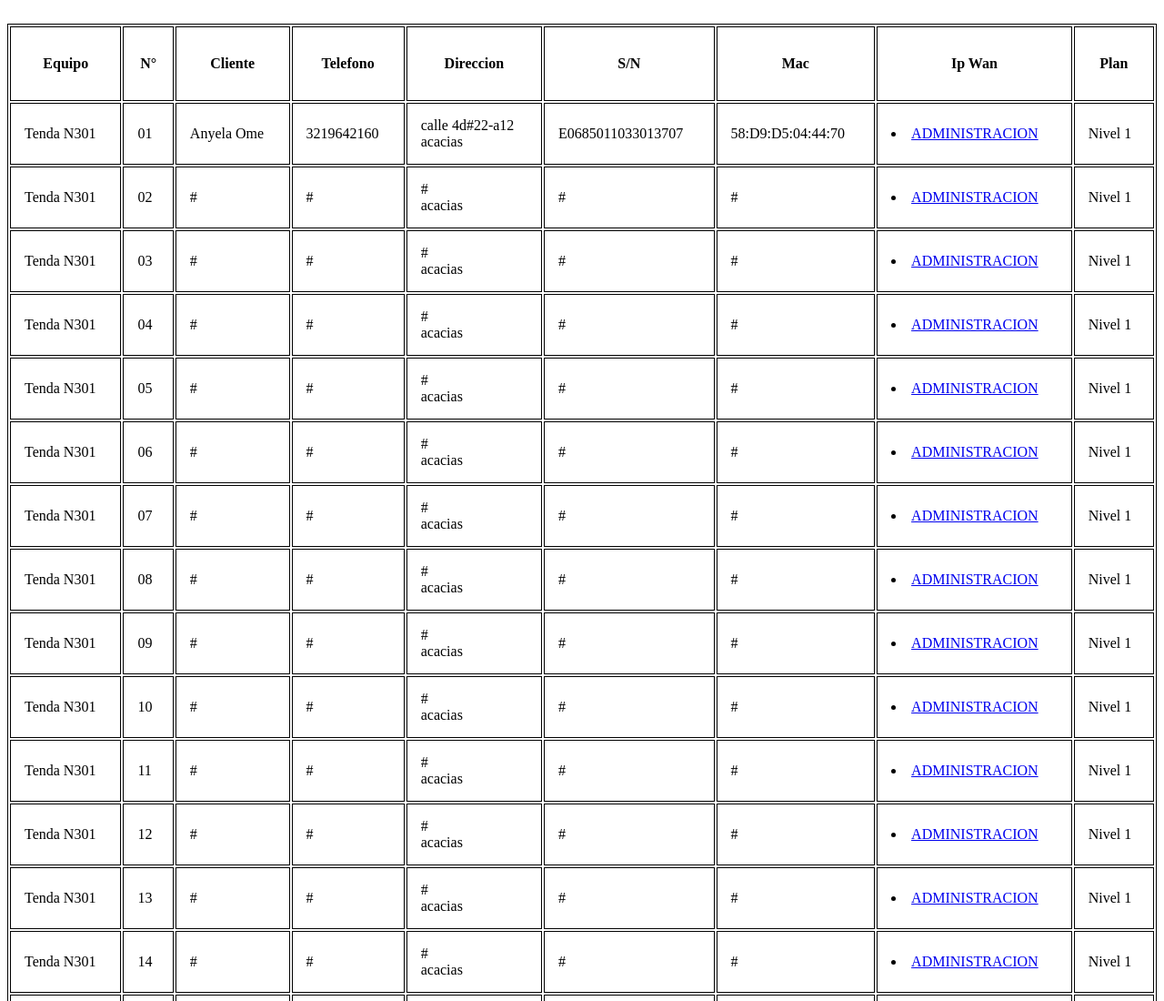
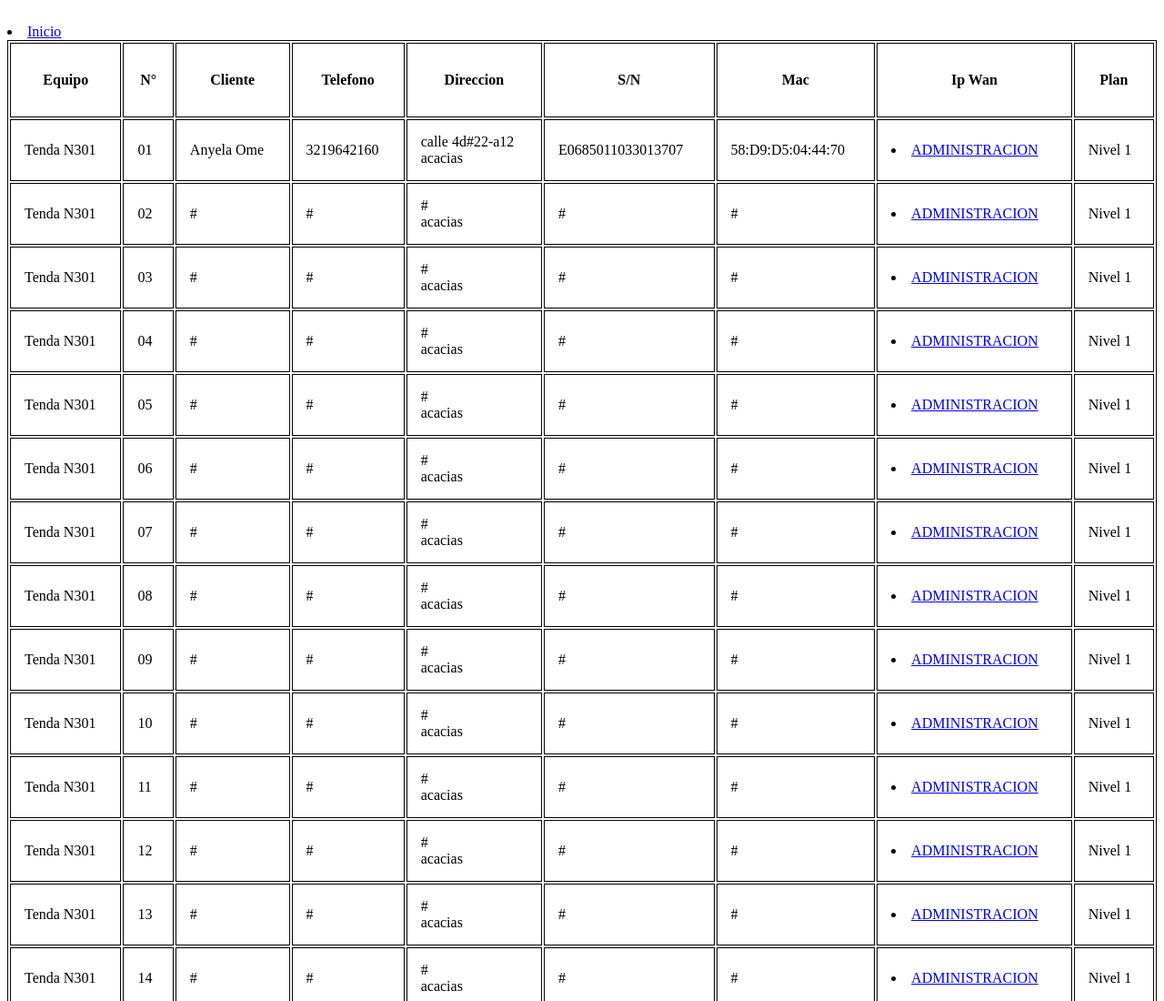
Before and after one commit to RicardoGonza1/star, a plain HTML site: page Server_comunicatios.html in a window 1280 px wide. Shown: the top 1100 px of the page at 91% size. Drawn offline with Linux system fonts and the light colour scheme.

Commit message:
Add files via upload

```diff
--- a/Server_comunicatios.html
+++ b/Server_comunicatios.html
@@ -26,6 +26,10 @@ th, td{
 
 
 		</div>
+		<li>	<a href="index.html" class="current">
+							Inicio
+						</a>
+					</li>
 	</header>
 <body>
 	<table style="width: 100%">
```
Also changed, not shown: factura.html (+4 -0 lines), gastos.html (+4 -0 lines), index.html (+1 -0 lines), precios.html (+4 -0 lines).
